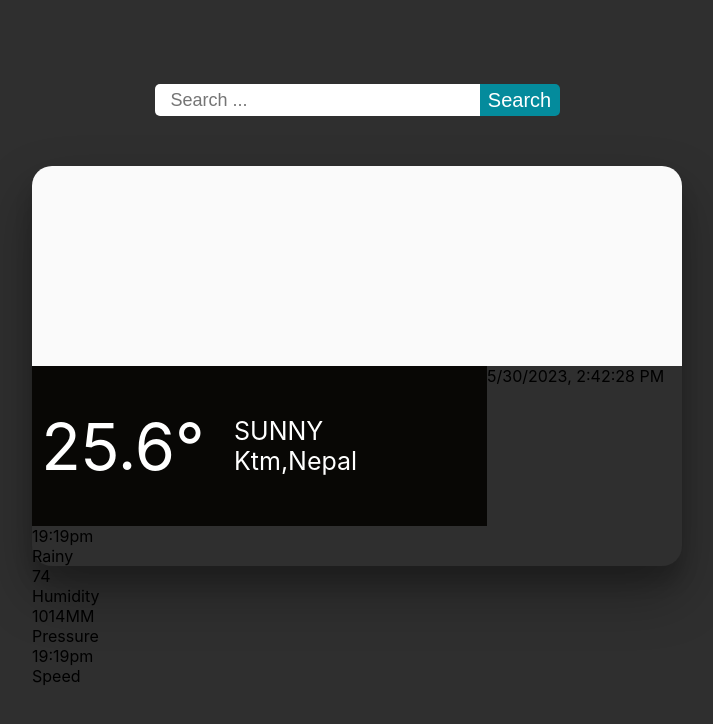
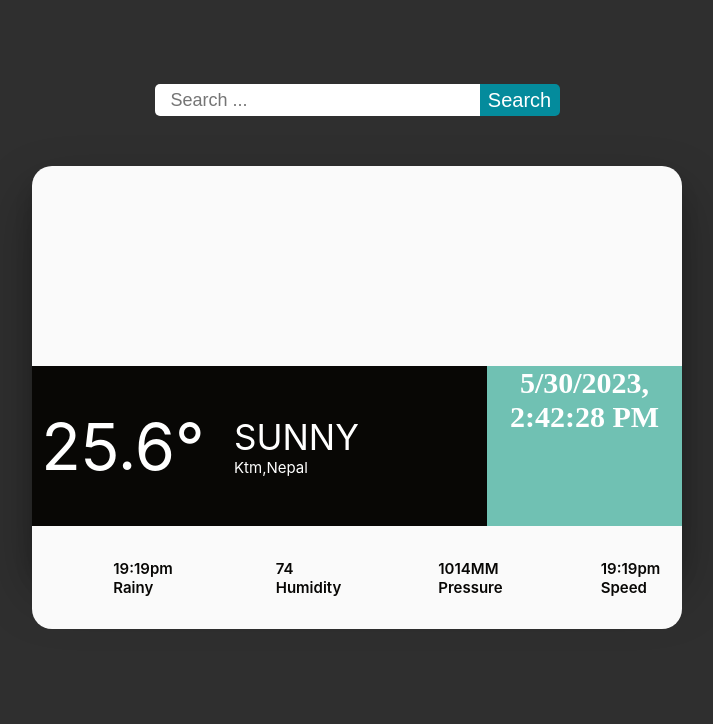
Before and after one commit to Rajan-7/reactjs, a React (Create React App) app: page / in a window 1280 px wide. Shown: the top 724 px of the page, without its empty margins (283-996 px from the left). Built offline with nearby package versions, Linux system fonts and the light colour scheme; some icons are missing.

Commit message:
styling/css task complete

```diff
--- a/src/components/weather/style.css
+++ b/src/components/weather/style.css
@@ -84,18 +84,68 @@ body {
   display: flex;
   align-items: center;
 }
-.temperature{
-  flex:0 0 40%;
-  width:100%;
+.temperature {
+  flex: 0 0 40%;
+  width: 100%;
   font-size: 65px;
   display: flex;
   justify-content: space-around;
   margin-right: 20px;
 }
-.description{
-  flex:0 0 60%;
+.description {
+  flex: 0 0 60%;
   font-size: 25px;
   flex-direction: column;
   width: 100%;
   justify-content: center;
 }
+.w-conditon {
+  text-transform: uppercase;
+  font-size: 35px;
+}
+.place {
+  font-size: 15px;
+}
+.date-time {
+  flex: 0 0 30%;
+  height: 40%;
+  background: #70c1b3;
+  color: white;
+  font-size: 30px;
+  font-family: "Times New Roman", Times, serif;
+  font-weight: 700;
+  text-align: center;
+}
+.extra-temp-info-section {
+  flex: 0 100%;
+  padding: 5% 0;
+  border-bottom-left-radius: 20px;
+  border-bottom-right-radius: 20px;
+  background: #fafafa;
+  display: grid;
+  grid-template-columns: repeat(2, 1fr);
+  align-items: center;
+}
+.extra-temp-info-section p {
+  font-size: 15px;
+  font-weight: 600;
+}
+.temp-info,
+.two-sided-info {
+  display: grid;
+  grid-template-columns: repeat(2, 1fr);
+  text-align: center;
+  align-items: center;
+}
+.widget .extra-temp-info-section .extra-info-rightside {
+  text-align: left;
+  font-weight: 600;
+  text-transform: capitalize;
+  color: #080705;
+  font-size: 15px;
+}
+.extra-temp-info-section p i {
+  font-family: weathericons;
+  font-size: 30px;
+  color: #70c1b3;
+}
--- a/src/components/weather/weather.jsx
+++ b/src/components/weather/weather.jsx
@@ -27,11 +27,13 @@ const Weather = () => {
             <span>25.6&deg;</span>
           </div>
           <div className="description">
-            <div className="weather-conditon">SUNNY</div>
+            <div className="w-conditon">SUNNY</div>
             <div className="place">Ktm,Nepal</div>
           </div>
         </div>
         <div className="date-time">{new Date().toLocaleString()}</div>
+
+
         {/* 4 divided section */}
         <div className="extra-temp-info-section">
           <div className="temp-info">
@@ -56,7 +58,7 @@ const Weather = () => {
               </p>
             </div>
           </div>
-          <div className="extra-temp-info">
+          <div className="temp-info">
             <div className="two-sided-info">
               <p>
                 <i className={"wi-rain"}></i>
```
